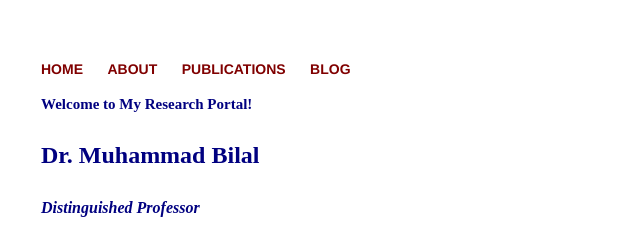
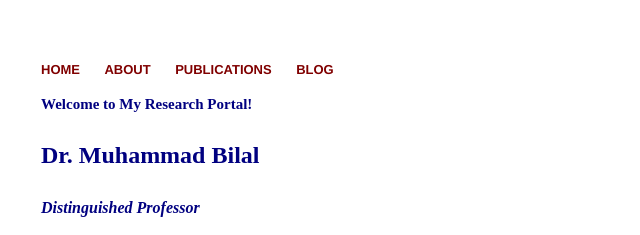
Before and after one commit to rs-DrBilal/rsbilal.github.io, a Jekyll site: the page built from index.html, in a window 1280 px wide. Shown: the top 235 px of the page, without its empty margins (151-791 px from the left). Built offline with Jekyll 4.4.1, drawn with Linux system fonts in a browser that asks for light colours.

Commit message:
Update default.html

```diff
--- a/_layouts/default.html
+++ b/_layouts/default.html
@@ -10,10 +10,10 @@
   <body>
     <nav>
 <ul>
-<li><a href="/" style="color:maroon; font-size:14px"><strong>HOME</strong></a></li>
-<li><a href="/about" style="color:maroon; font-size:14px"><strong>ABOUT</strong></a></li>
-<li><a href="/publications" style="color:maroon; font-size:14px"><strong>PUBLICATIONS</strong></a></li>
-<li><a href="/blog" style="color: maroon; font-size:14px"><strong>BLOG</strong></a></li>
+<li><a href="/" style="color:maroon; font-size:13px;font-weight:bold">HOME</a></li>
+<li><a href="/about" style="color:maroon; font-size:13px;font-weight:bold">ABOUT</a></li>
+<li><a href="/publications" style="color:maroon; font-size:13px;font-weight:bold">PUBLICATIONS</a></li>
+<li><a href="/blog" style="color: maroon; font-size:13px;font-weight:bold">BLOG</a></li>
 </ul>
     </nav>
 <div class="container">
```
